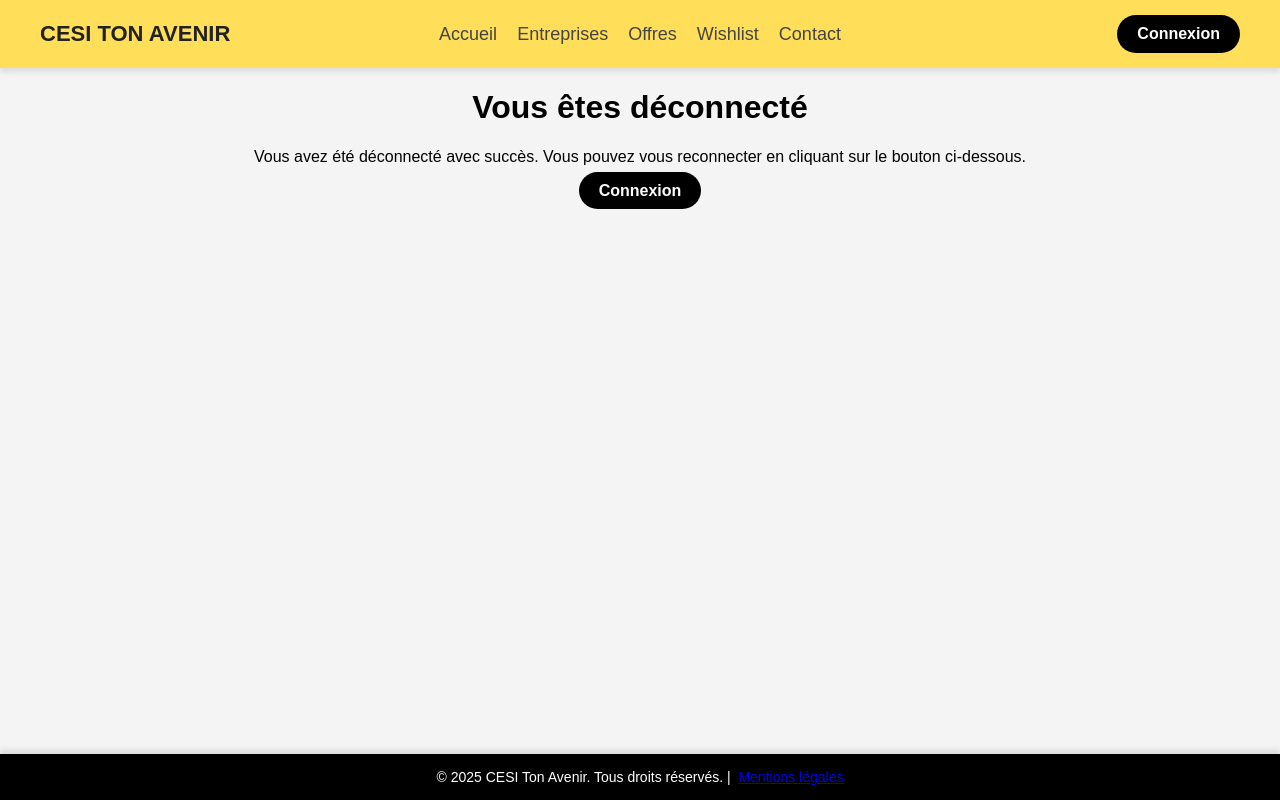
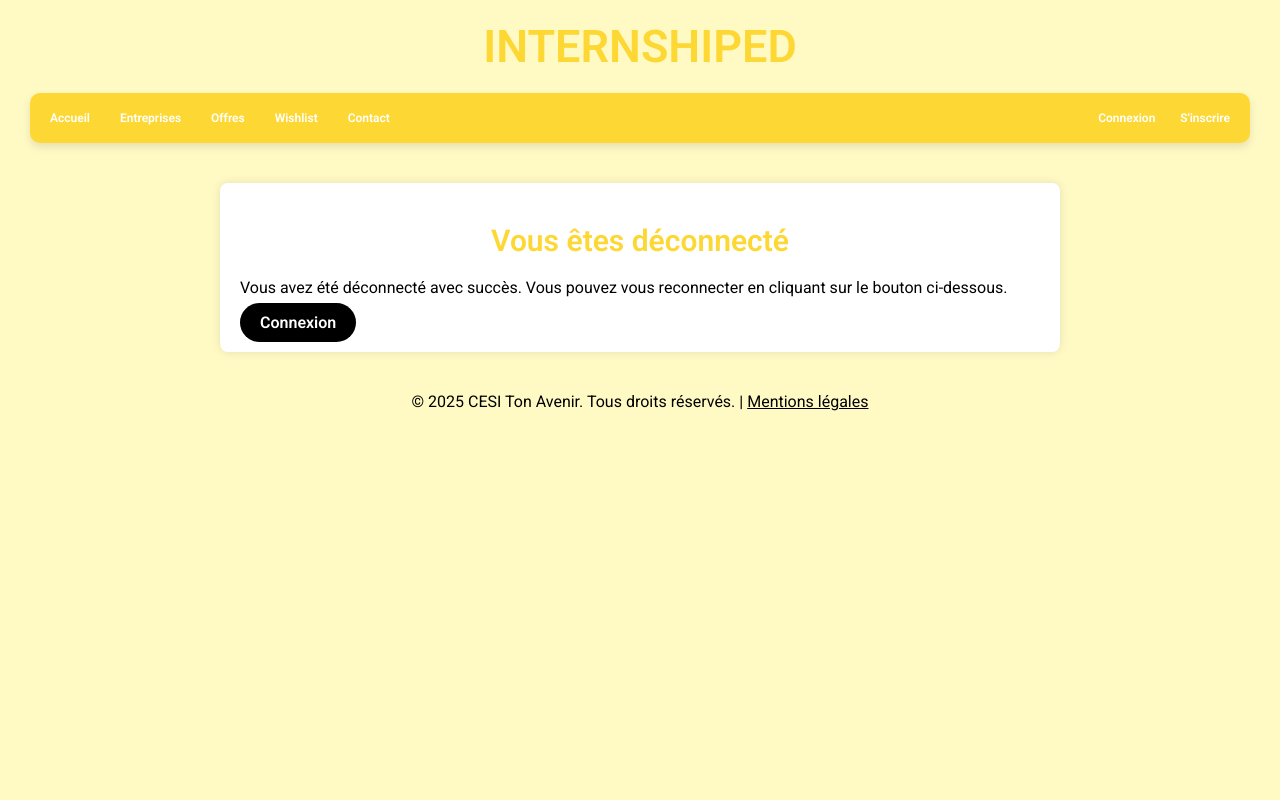
Before and after one commit to AnasB27/Web, a PHP site: page /disconnect.html in a window 1280 px wide. Run offline with PHP 8.4, Linux system fonts and the light colour scheme.

Commit message:
Linked to index.css

```diff
--- a/disconnect.html
+++ b/disconnect.html
@@ -7,37 +7,37 @@
     <meta name="description" content="Venez saisir la meilleure offre du moment.">
     <meta name="viewport" content="width=device-width, initial-scale=1.0">
     <title>Cesi-ton-avenir</title>
-    <link rel="stylesheet" href="assets/style.css">
+    <link rel="stylesheet" href="index.css">
 </head>
 
 <body>
-    <header>
-        <div class="navbar">
-            <div class="titre">CESI TON AVENIR</div>
+    <header>INTERNSHIPED</header>
+    <nav>
+        <ul class="nav-links">
+            <li><a class="nav-lien" href="index.html">Accueil</a></li>
+            <li><a class="nav-lien" href="entreprises.html">Entreprises</a></li>
+            <li><a class="nav-lien" href="offres.html">Offres</a></li>
+            <li><a class="nav-lien" href="wishlist.html">Wishlist</a></li>
+            <li><a class="nav-lien" href="contact.html">Contact</a></li>
+        </ul>
+        <div class="connexion">
+            <a class="connecte" href="connexion.html">Connexion</a>
+            <a class="inscrire" href="inscription.html">S'inscrire</a>
+        </div>
+    </nav>
 
-            <nav class="nav-links">
-                <a href="index.html">Accueil</a>
-                <a href="entreprises.html">Entreprises</a>
-                <a href="offres.html">Offres</a>
-                <a href="wishlist.html">Wishlist</a>
-                <a href="contact.html">Contact</a>
-            </nav>
-
-            <div class="auth">
+    <main>
+        <div class="container">
+            <div class="text-center">
+                <h1>Vous êtes déconnecté</h1>
+                <p>Vous avez été déconnecté avec succès. Vous pouvez vous reconnecter en cliquant sur le bouton
+                    ci-dessous.
+                </p>
                 <a href="connexion.html" class="auth-btn">Connexion</a>
             </div>
         </div>
-    </header>
 
-    <main>
-        <div class="text-center">
-            <h1>Vous êtes déconnecté</h1>
-            <p>Vous avez été déconnecté avec succès. Vous pouvez vous reconnecter en cliquant sur le bouton ci-dessous.
-            </p>
-            <a href="connexion.html" class="auth-btn">Connexion</a>
-        </div>
-
-        <footer id="bottom-fix" class="footer">
+        <footer>
             &copy; 2025 CESI Ton Avenir. Tous droits réservés. |&nbsp;
             <a href="mentions.html" class="footer-link"> Mentions légales</a>
         </footer>
--- a/index.css
+++ b/index.css
@@ -272,3 +272,23 @@ input[type="checkbox"]:checked+.star {
 .footer-link {
   color: #000;
 }
+
+.auth-btn {
+  background-color: black;
+  color: white;
+  padding: 10px 20px;
+  border-radius: 25px;
+  font-weight: 600;
+  text-decoration: none;
+  transition: background-color 0.3s, transform 0.2s;
+}
+
+.auth-btn a {
+  color: white;
+  text-decoration: none;
+}
+
+.auth-btn:hover {
+  background-color: #424242;
+  transform: scale(1.05);
+}
```
Also changed, not shown: mentions.html (+23 -22 lines).
